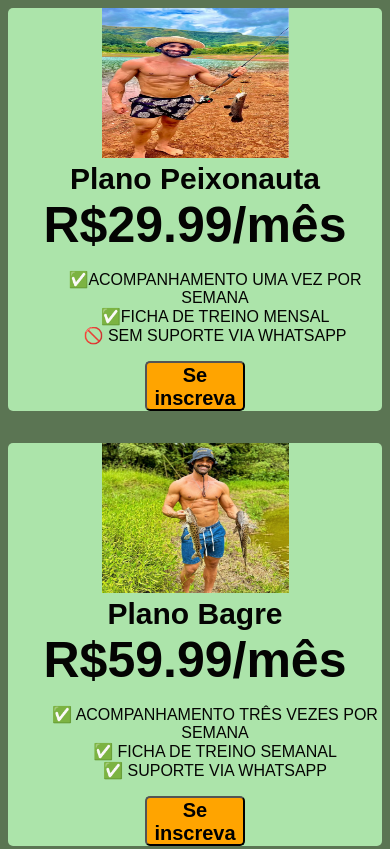
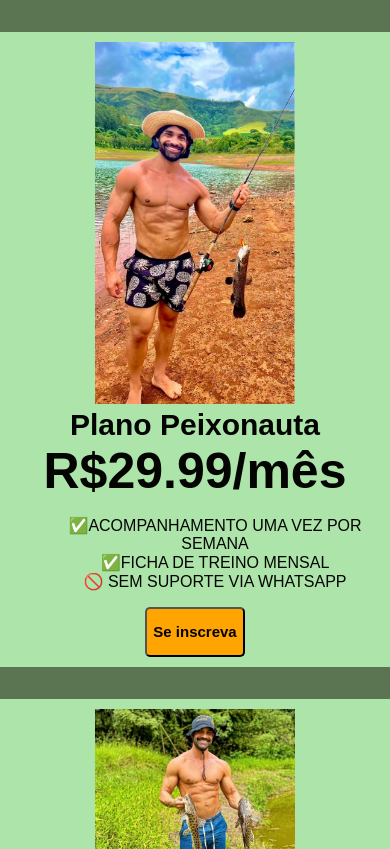
Before and after one commit to luk1nn/sitefelipe, a plain HTML site: page index.html in a window 390 px wide. Shown: the top 849 px of the page. Drawn offline with Linux system fonts and the light colour scheme; a web font is replaced by a local one.

Commit message:
Add files via upload

```diff
--- a/index.html
+++ b/index.html
@@ -33,7 +33,7 @@
         border-radius: 5px;
         width: 100px;
         height: 50px;
-        font-size: 20px;
+        font-size: 15px;
         font-weight: bolder;
       }
       .plan-price{
@@ -50,21 +50,19 @@
         font-size: 30px;
         font-weight: bolder;
       }
-      img{
-        height: 150px;
-        width: 100px;
-      }
+
       /* Hint: What can you do with a media query and flexbox? */
       @media (max-width: 1250px) {
         .pricing-container{
         flex-direction: column;
         display: flex;
-        height: 100%;
+        height: 200vh;
       }
       .pricing-plan{
 
-        max-width: 400px;
+        width: 400px;
         border-radius: 5px;
+        padding: 10px;
       }
       .plan-price{
         font-size: 50px;
```
